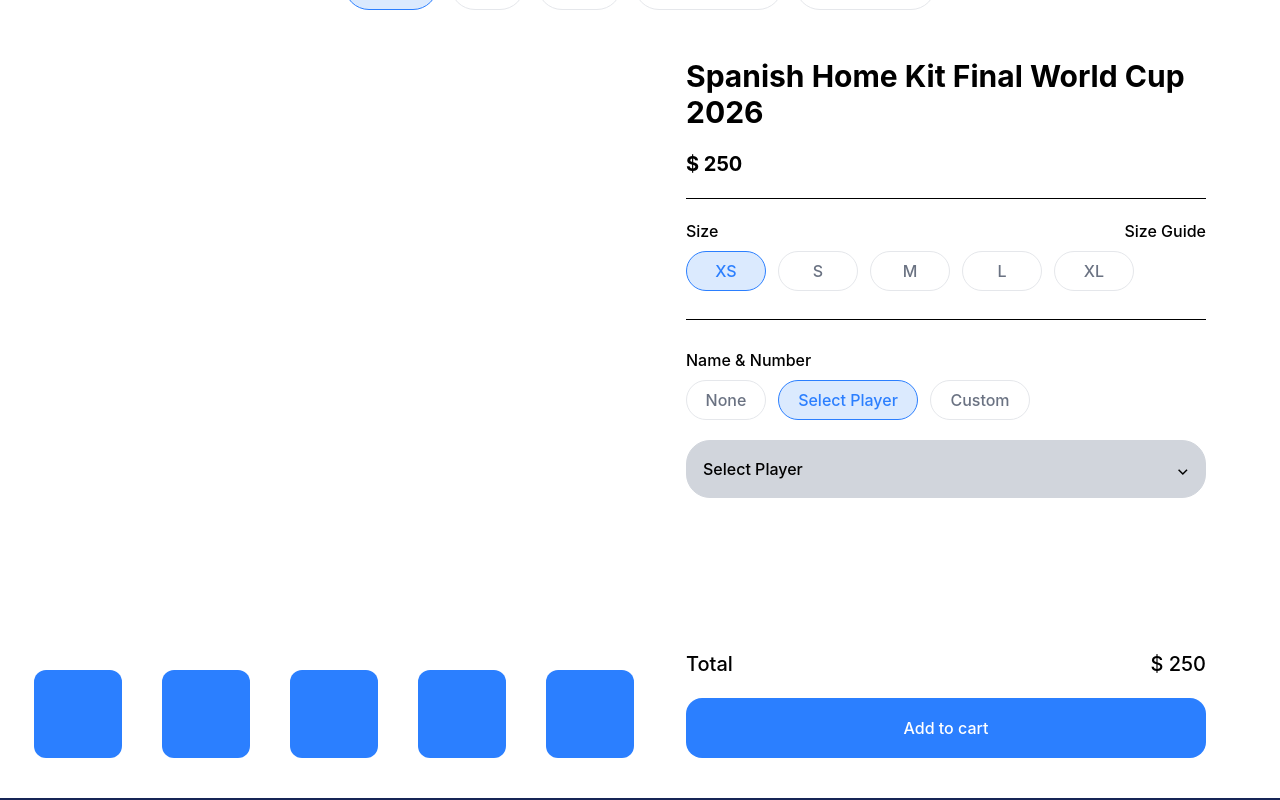
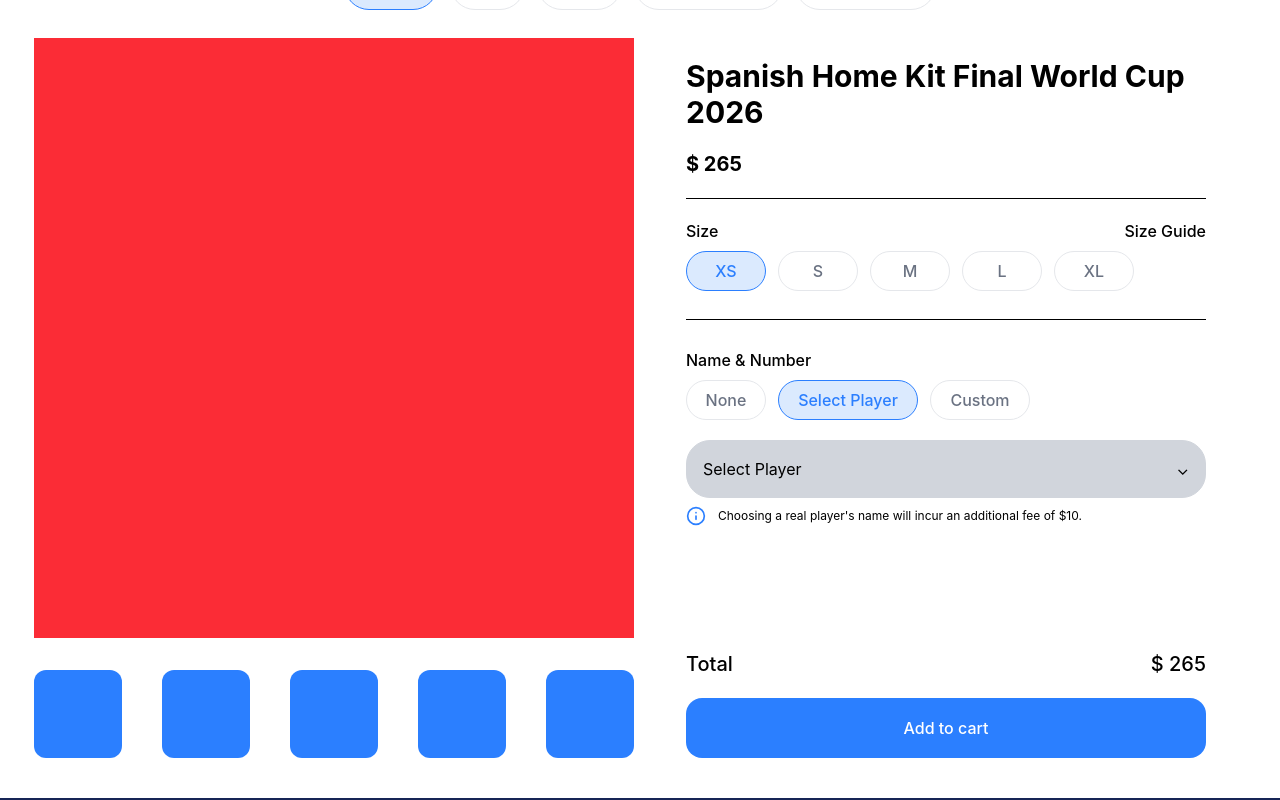
Before and after one commit to Mhmd7uLL/Athlora, a React (Vite) app: page / in a window 1280 px wide. Both pictures are taken after a click on the button "Select Player". Shown: the part 1614-2414 px from the top of the page. Built offline with nearby package versions, Linux system fonts and the light colour scheme.

Commit message:
adding totalPrice & additionalPrice

```diff
--- a/package.json
+++ b/package.json
@@ -11,6 +11,7 @@
   },
   "dependencies": {
     "@tailwindcss/vite": "^4.3.3",
+    "lucide-react": "^1.30.0",
     "react": "^19.2.8",
     "react-dom": "^19.2.8",
     "react-router-dom": "^7.18.2",
--- a/src/components/dropdownPlayer/DropdownP.tsx
+++ b/src/components/dropdownPlayer/DropdownP.tsx
@@ -1,4 +1,5 @@
 import { useState } from "react";
+import { Info } from "lucide-react";
 
 function DropdownP() {
   const [open, setOpen] = useState(false);
@@ -34,7 +35,7 @@ function DropdownP() {
   ];
 
   return (
-    <div className="mt-5 relative font-medium">
+    <div className="mt-5 relative">
       <button
         onClick={() => setOpen(!open)}
         className="flex w-full justify-between bg-gray-300 rounded-3xl border border-gray-300 px-4 py-4 hover:border-blue-500"
@@ -42,6 +43,9 @@ function DropdownP() {
         {activePlayers}
         <span>⌄</span>
       </button>
+      <div className="flex flex-row gap-3 items-center py-2">
+      <Info size={20} className="text-blue-500"></Info><p className="text-xs">Choosing a real player's name will incur an additional fee of $10.</p>
+      </div>
 
       {open && (
         <div className="absolute z-10 mt-2 w-full rounded border bg-white shadow">
--- a/src/components/footer/footer.tsx
+++ b/src/components/footer/footer.tsx
@@ -14,18 +14,18 @@ function Footer() {
         <div className="flex flex-col w-50">
           <h1 className="text-blue-500 text-lg font-bold">Information</h1>
           <div className="flex flex-col gap-3 font-medium text-white text-md">
-            <a>How To Order</a>
-            <a>Track My Order</a>
-            <a>Shipping and Return</a>
-            <a>Terms & Conditions</a>
+            <a href="">How To Order</a>
+            <a href="">Track My Order</a>
+            <a href="">Shipping and Return</a>
+            <a href="">Terms & Conditions</a>
           </div>
         </div>
         <div className="flex flex-col w-50">
           <h1 className="text-blue-500 text-lg font-bold">Need Help?</h1>
           <div className="flex flex-col gap-3 font-medium text-white text-md">
-            <a>Servies</a>
-            <a>FAQs</a>
-            <a>Contact Us</a>
+            <a href="">Services</a>
+            <a href="">FAQs</a>
+            <a href="">Contact Us</a>
           </div>
         </div>
 
@@ -34,7 +34,7 @@ function Footer() {
             Become <span className="text-blue-500">Ath</span>lora member and get
             a discount up to 25%
           </h1>
-          <button className="px-7 py-2 rounded-xl mx-auto mt-5 bg-blue-500">
+          <button className="px-7 py-2 rounded-xl mx-auto mt-5 bg-blue-500 border border-blue-500 transition duration-300 hover:cursor-pointer hover:bg-blue-950">
             Sign Up Now
           </button>
         </div>
--- a/src/hooks/useHome.ts
+++ b/src/hooks/useHome.ts
@@ -1,10 +1,11 @@
 import { useState } from "react";
+import type { NumNameOption } from "../utils/additionalPrice/additionalPrice";
 
 export function useHome() {
   const [active, setActive] = useState("FC");
   const [activeBrand, setActiveBrand] = useState("Adidas");
   const [activeSize, setActiveSize] = useState("XS");
-  const [activeNumName, setActiveNumName] = useState("None");
+  const [activeNumName, setActiveNumName] = useState<NumNameOption>("None");
 
   return {
     active,
--- a/src/pages/Home/Home.tsx
+++ b/src/pages/Home/Home.tsx
@@ -1,4 +1,7 @@
 import { useHome } from "../../hooks/useHome";
+import { getAdditionalPrice } from "../../utils/additionalPrice/additionalPrice";
+import { getTotalPrice } from "../../utils/calculateTotal/calculateTotal";
+
 import mainBG from "../../assets/homeAssets/mainBG.webp";
 import DropdownP from "../../components/dropdownPlayer/DropdownP";
 
@@ -13,6 +16,11 @@ function Home() {
     setActiveSize,
     setActiveNumName,
   } = useHome();
+
+  const basePrice = 250;
+
+  const additionalPrice = getAdditionalPrice(activeNumName);
+  const totalPrice = getTotalPrice(basePrice, additionalPrice);
 
   return (
     <div>
@@ -212,9 +220,9 @@ function Home() {
       </div>
 
       <div className="flex flex-row gap-3 justify-center">
-        <div className="bg-white w-150 h-180">
-          <div></div>
-          <div className="flex h-full justify-center items-end gap-10">
+        <div className="bg-white w-150 h-110">
+          <div className="bg-red-500 w-full h-150 mb-8"></div>
+          <div className="flex h-full justify-center gap-10">
             <div className="bg-blue-500 w-30 h-22 gap-3 rounded-xl"></div>
             <div className="bg-blue-500 w-30 h-22 gap-3 rounded-xl"></div>
             <div className="bg-blue-500 w-30 h-22 gap-3 rounded-xl"></div>
@@ -228,7 +236,7 @@ function Home() {
             <h1 className="text-3xl my-5">
               Spanish Home Kit Final World Cup 2026
             </h1>
-            <h3 className="text-xl">$ 250</h3>
+            <h3 className="text-xl">$ {totalPrice}</h3>
           </div>
 
           <hr className="my-5"></hr>
@@ -332,13 +340,28 @@ function Home() {
 
           <div>
             {activeNumName === "Player" && <DropdownP />}
-            {activeNumName === "Custom" && <div>as2u</div>}
+            {activeNumName === "Custom" && (
+              <div className="flex flex-col gap-3">
+                <div>
+                  <form className="mt-5 text-sm">
+                    <label>Custom Number + $10 Additional Price</label><br></br>
+                    <input placeholder="Input Here" className="bg-gray-200 w-100 px-5 py-3 rounded-xl border border-blue-500"/>
+                  </form>
+                </div>
+                <div>
+                  <form className="mt-5 text-sm">
+                    <label>Custom Name + $  15 Additional Price</label><br></br>
+                    <input placeholder="Input Here" className="bg-gray-200 w-100 px-5 py-3 rounded-xl border border-blue-500"/>
+                  </form>
+                </div>
+              </div>
+            )}
           </div>
 
           <div className="flex flex-col mt-auto font-medium">
             <div className="flex justify-between text-xl">
               <h1>Total</h1>
-              <h1>$ 250</h1>
+              <h1>$ {totalPrice}</h1>
             </div>
             <button className="flex justify-center items-center mt-5 bg-blue-500 text-white h-15 w-full rounded-2xl transition duration-300 hover:cursor-pointer hover:bg-blue-950">
               Add to cart
--- /dev/null
+++ b/src/utils/additionalPrice/additionalPrice.ts
@@ -0,0 +1,11 @@
+export type NumNameOption = "None" | "Player" | "Custom";
+
+const additionalPrice: Record<NumNameOption, number> = {
+    None: 0,
+    Player: 15,
+    Custom: 25,
+};
+
+export function getAdditionalPrice(option: NumNameOption): number {
+    return additionalPrice[option];
+}
--- /dev/null
+++ b/src/utils/calculateTotal/calculateTotal.ts
@@ -0,0 +1,6 @@
+export function getTotalPrice(
+    basePrice: number,
+    additionalPrice: number,
+):number {
+    return basePrice + additionalPrice;
+}
```
Also changed, not shown: 1 other file (tests, documents, lock files or other folders).
